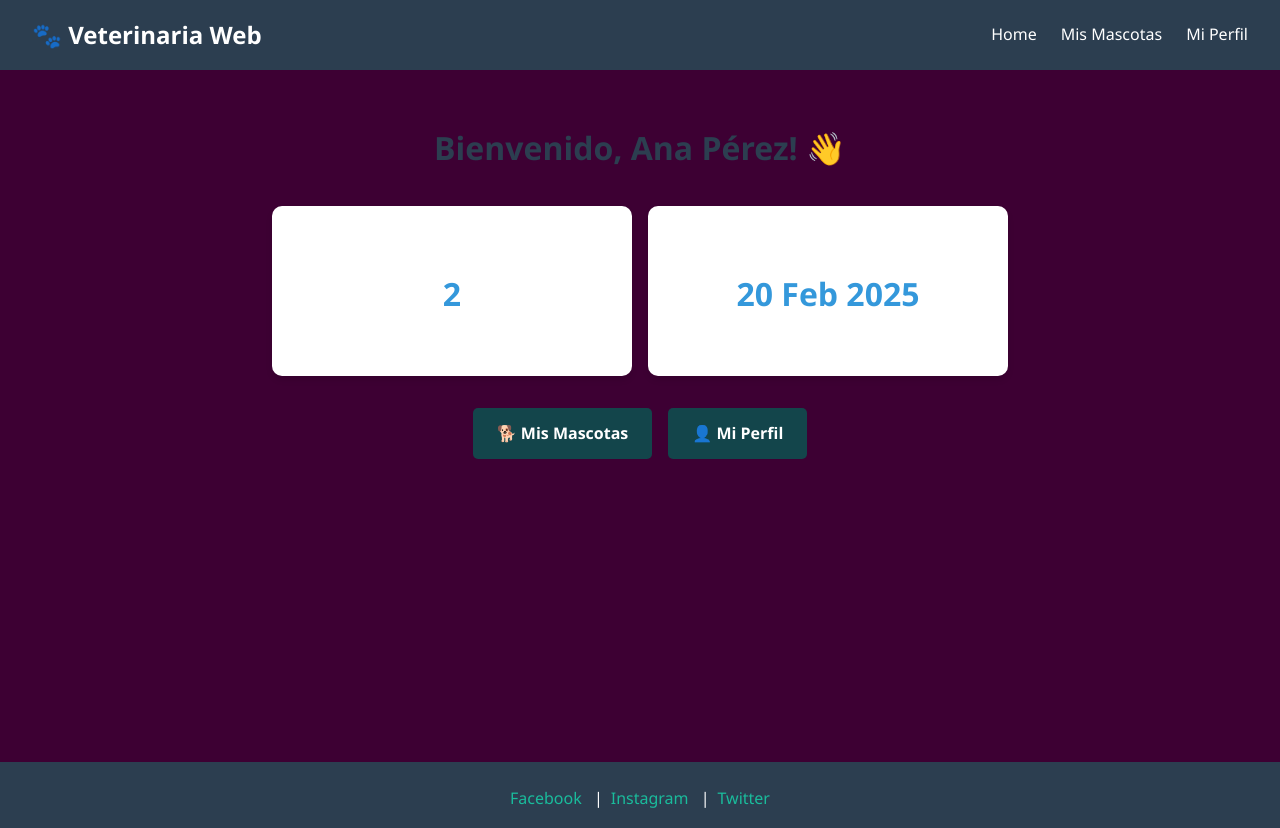
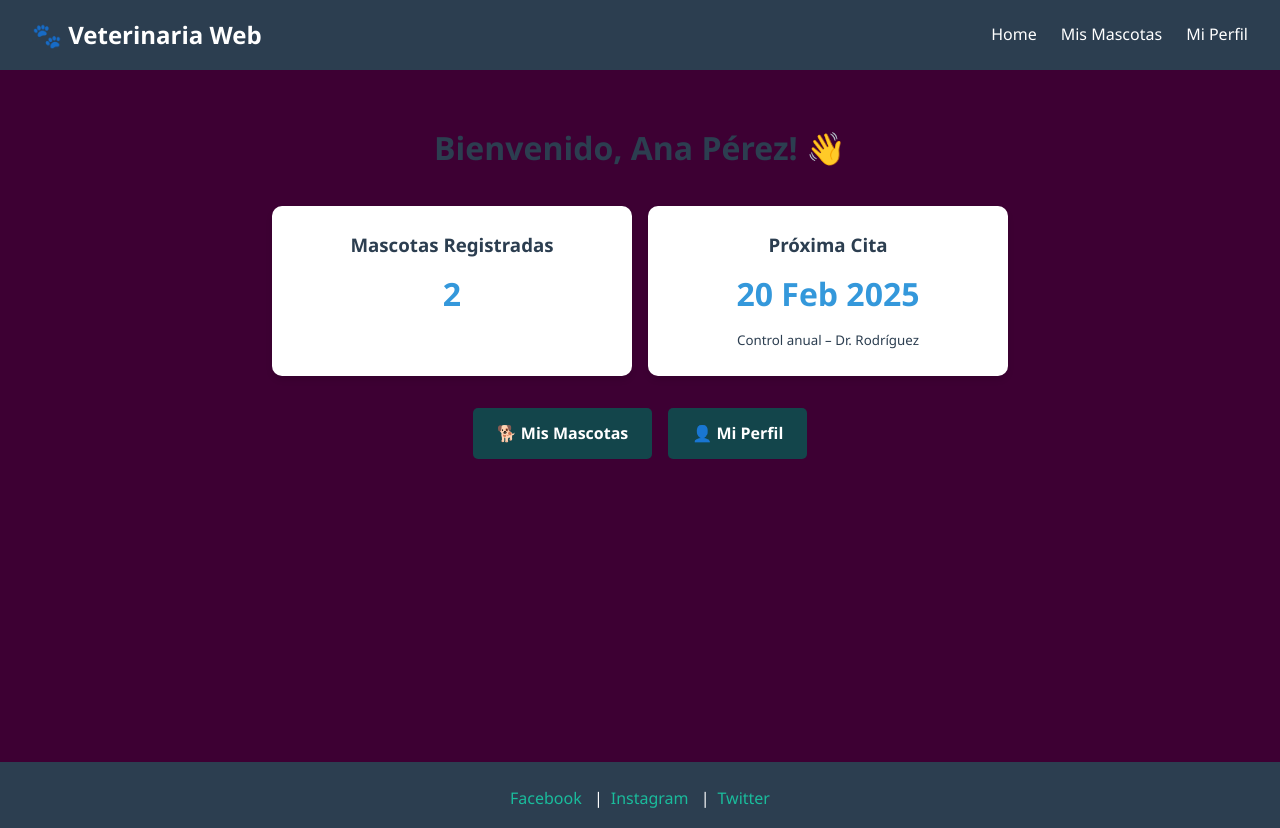
Before and after one commit to JotaM051/veterinaria-app-react, a React (Create React App) app: page / in a window 1280 px wide. Built offline with nearby package versions, Linux system fonts and the light colour scheme.

Commit message:
Resolver conflictos de merge entre cambios locales y main

```diff
--- a/src/pages/Home.jsx
+++ b/src/pages/Home.jsx
@@ -62,7 +62,8 @@ const styles = {
     padding: '1.5rem',
     borderRadius: '10px',
     textAlign: 'center',
-    boxShadow: '0 4px 6px rgba(0,0,0,0.1)'
+    boxShadow: '0 4px 6px rgba(0,0,0,0.1)',
+    color: '#2c3e50'
 
   },
   number: {
```
